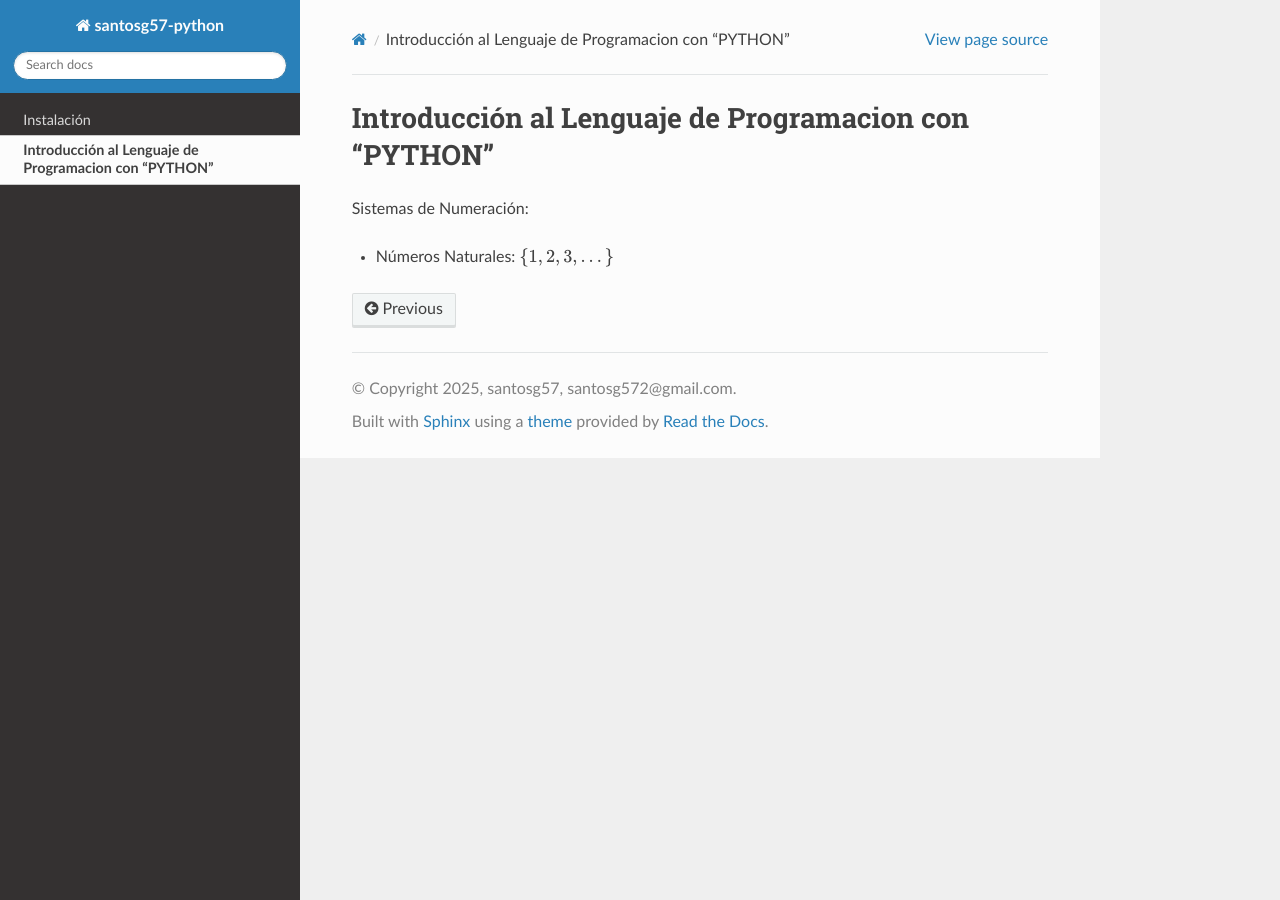
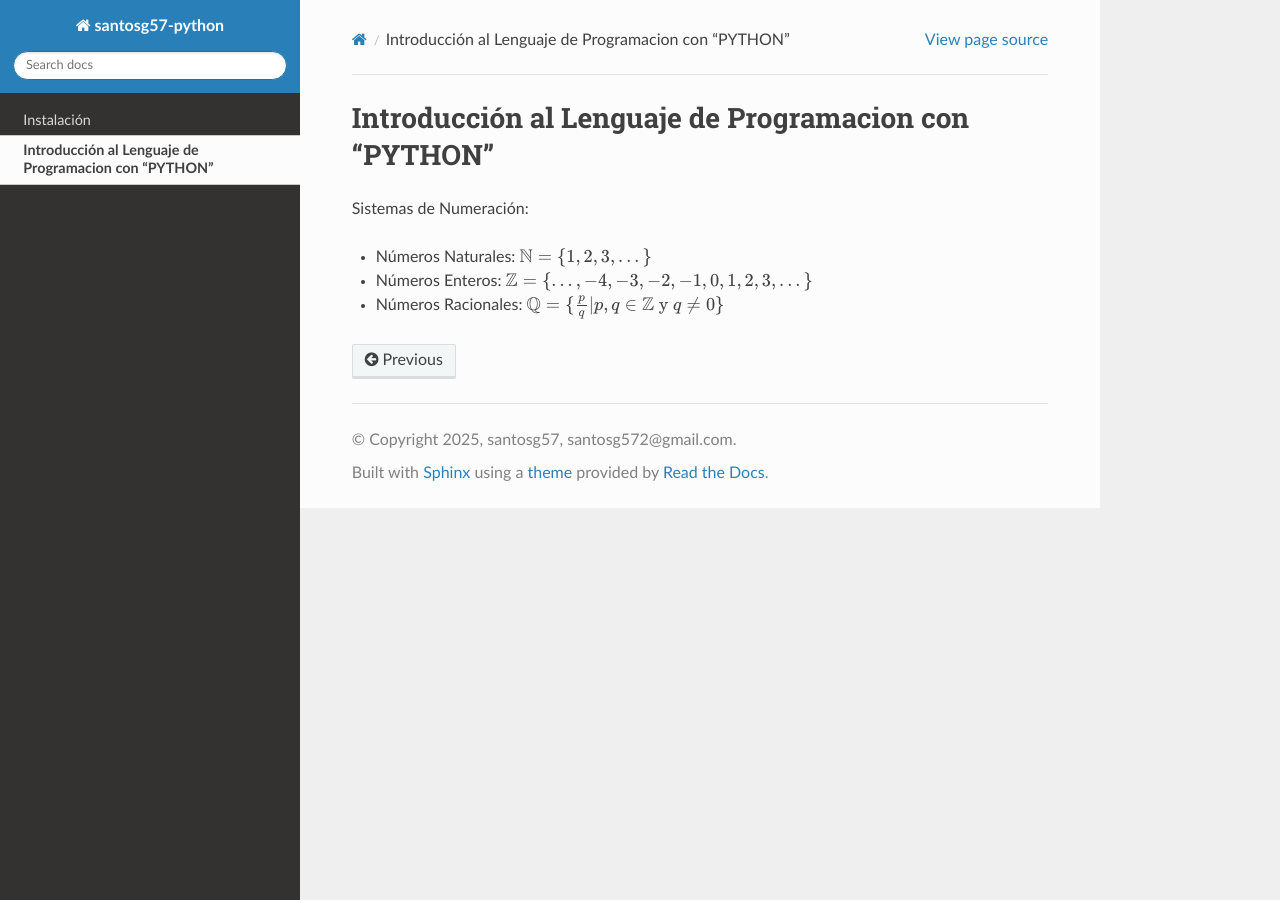
Before and after one commit to matecom57/santosg57-python, a Sphinx documentation site: the page built from docs/source/clase01/clase01.rst, in a window 1280 px wide. Built offline with Sphinx 7.4.7 and the Read the Docs theme 3.1.0, drawn with Linux system fonts in a browser that asks for light colours.

Commit message:
Test comité

```diff
--- a/docs/source/clase01/clase01.rst
+++ b/docs/source/clase01/clase01.rst
@@ -3,4 +3,8 @@ Introducción al Lenguaje de Programacion con "PYTHON"
 
 Sistemas de Numeración:
 
-* Números Naturales: :math:`\{ 1, 2, 3, ... \}`
+* Números Naturales: :math:`\mathbb{N} = \{ 1, 2, 3, ... \}`
+
+* Números Enteros: :math:`\mathbb{Z} = \{ ..., -4, -3, -2, -1, 0, 1, 2, 3, ... \}`
+
+* Números Racionales: :math:`\mathbb{Q} = \{ \frac{p}{q} | p, q \in \mathbb{Z} \text{ y } q \neq 0  \}`
```
